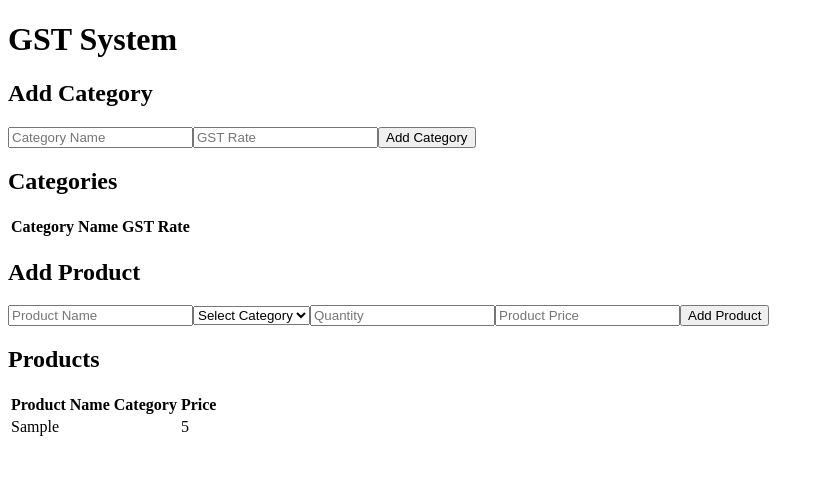
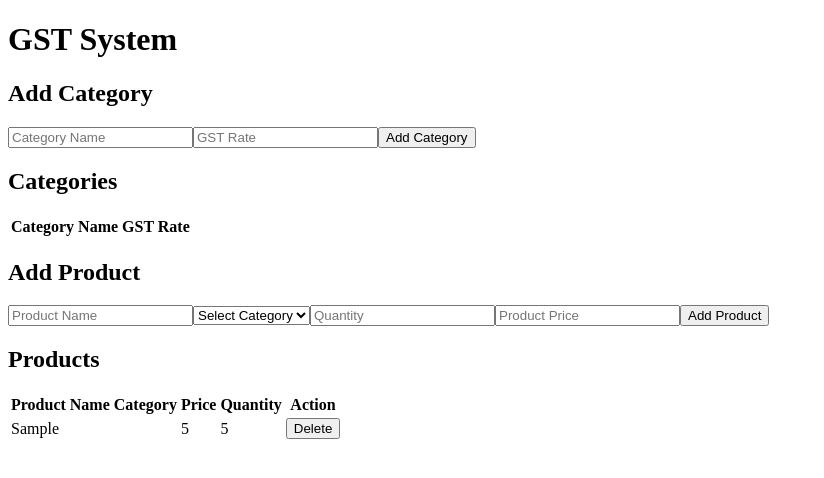
Before and after one commit to Anju272santhosh/GstBillGenarator, a React (Vite) app: page / in a window 1280 px wide. Both pictures are taken after typing "Sample", "5", "5" into the empty fields and a click on the button "Add Product". Shown: the top 478 px of the page, without its empty margins (0-824 px from the left). Built offline with nearby package versions, Linux system fonts and the light colour scheme.

Commit message:
fix(ProductList): Delete button added

```diff
--- a/src/ProductList.jsx
+++ b/src/ProductList.jsx
@@ -1,6 +1,6 @@
 import React from 'react';
 
-const ProductList = ({ products }) => {
+const ProductList = ({ products, handleDelete }) => {
   return (
     <table>
       <thead>
@@ -8,7 +8,9 @@ const ProductList = ({ products }) => {
           <th>Product Name</th>
           <th>Category</th>
           <th>Price</th>
+          <th>Quantity</th>
           {/* <th>Tax</th> */}
+          <th>Action</th>
         </tr>
       </thead>
       <tbody>
@@ -17,7 +19,11 @@ const ProductList = ({ products }) => {
             <td>{product.name}</td>
             <td>{product.category}</td>
             <td>{product.price}</td>
+            <td>{product.quantity || 1}</td>
             {/* <td>{product.tax}</td> */}
+            <td>
+              <button onClick={() => handleDelete(index)}>Delete</button>
+            </td>
           </tr>
         ))}
       </tbody>
```
